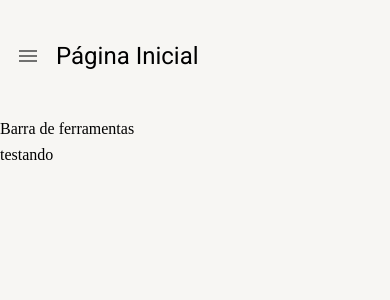
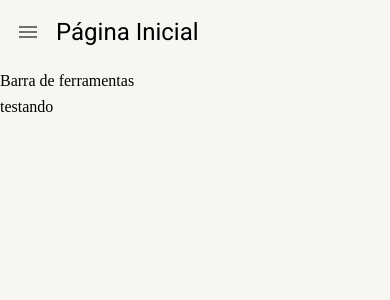
Before and after one commit to devLucasMoraes/curso-react-mui-typescript, a React (Create React App) app: page /pagina-inicial in a window 390 px wide. Shown: the top 300 px of the page. Built offline with nearby package versions, Linux system fonts and the light colour scheme.

Commit message:
Feat: layout base responsivo

```diff
--- a/src/pages/dashboard/Dashboard.tsx
+++ b/src/pages/dashboard/Dashboard.tsx
@@ -3,7 +3,7 @@
 export const Dashboard = () => {
 
     return (
-        <LayoutBaseDePagina titulo='Página Inicial'>
+        <LayoutBaseDePagina titulo='Página Inicial' barraDeFerramentas={<>Barra de ferramentas</>}>
             testando
         </LayoutBaseDePagina>
     );
--- a/src/shared/layouts/LayoutBaseDePagina.tsx
+++ b/src/shared/layouts/LayoutBaseDePagina.tsx
@@ -1,37 +1,47 @@
 import { Icon, IconButton, Typography, useMediaQuery, useTheme } from '@mui/material';
 import { Box } from '@mui/system';
+import { ReactNode } from 'react';
 import { useDrawerContext } from '../contexts';
 
-interface ILayoutBaseDePagina {
+interface ILayoutBaseDePaginaProps {
     children: React.ReactNode;
     titulo: string;
+    barraDeFerramentas?: ReactNode;
 
 }
 
-export const LayoutBaseDePagina: React.FC<ILayoutBaseDePagina> = ({ children, titulo }) => {
+export const LayoutBaseDePagina: React.FC<ILayoutBaseDePaginaProps> = ({ children, titulo, barraDeFerramentas }) => {
 
     const theme = useTheme();
     const smDown = useMediaQuery(theme.breakpoints.down('sm'));
-    const {toggleDrawerOpen} = useDrawerContext();
+    const mdDown = useMediaQuery(theme.breakpoints.down('md'));
+    const { toggleDrawerOpen } = useDrawerContext();
 
     return (
         <Box height='100%' display='flex' flexDirection='column' gap={1}>
-            <Box padding={1} display='flex' alignItems='center' height={theme.spacing(12)} gap={1}>
+            <Box padding={1} display='flex' alignItems='center' height={theme.spacing(smDown ? 6 : mdDown ? 8 : 12)} gap={1}>
                 {smDown && (
                     <IconButton onClick={toggleDrawerOpen}>
                         <Icon>menu</Icon>
                     </IconButton>
                 )}
-                <Typography variant='h5'>
+                <Typography
+                    variant={smDown ? 'h5' : mdDown ? 'h4' : 'h3'}
+                    overflow='hiden'
+                    whiteSpace='nowrap'
+                    textOverflow='ellipsis'
+                >
                     {titulo}
                 </Typography>
             </Box>
 
-            <Box>
-                Barra de ferramentas
-            </Box>
+            {barraDeFerramentas && (
+                <Box>
+                    {barraDeFerramentas}
+                </Box>
+            )}
 
-            <Box>
+            <Box flex={1} overflow='auto'>
                 {children}
             </Box>
         </Box>
```
